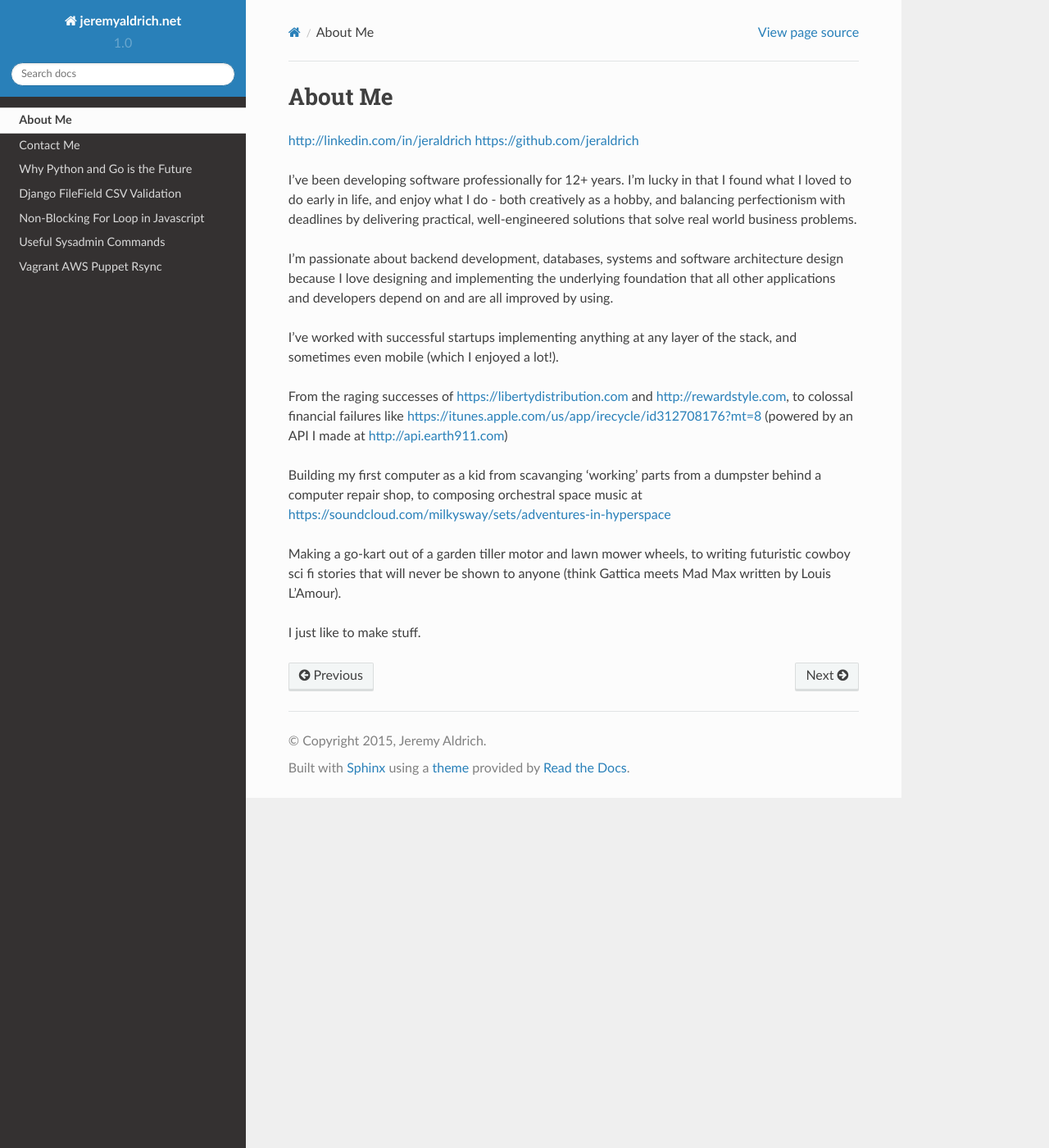
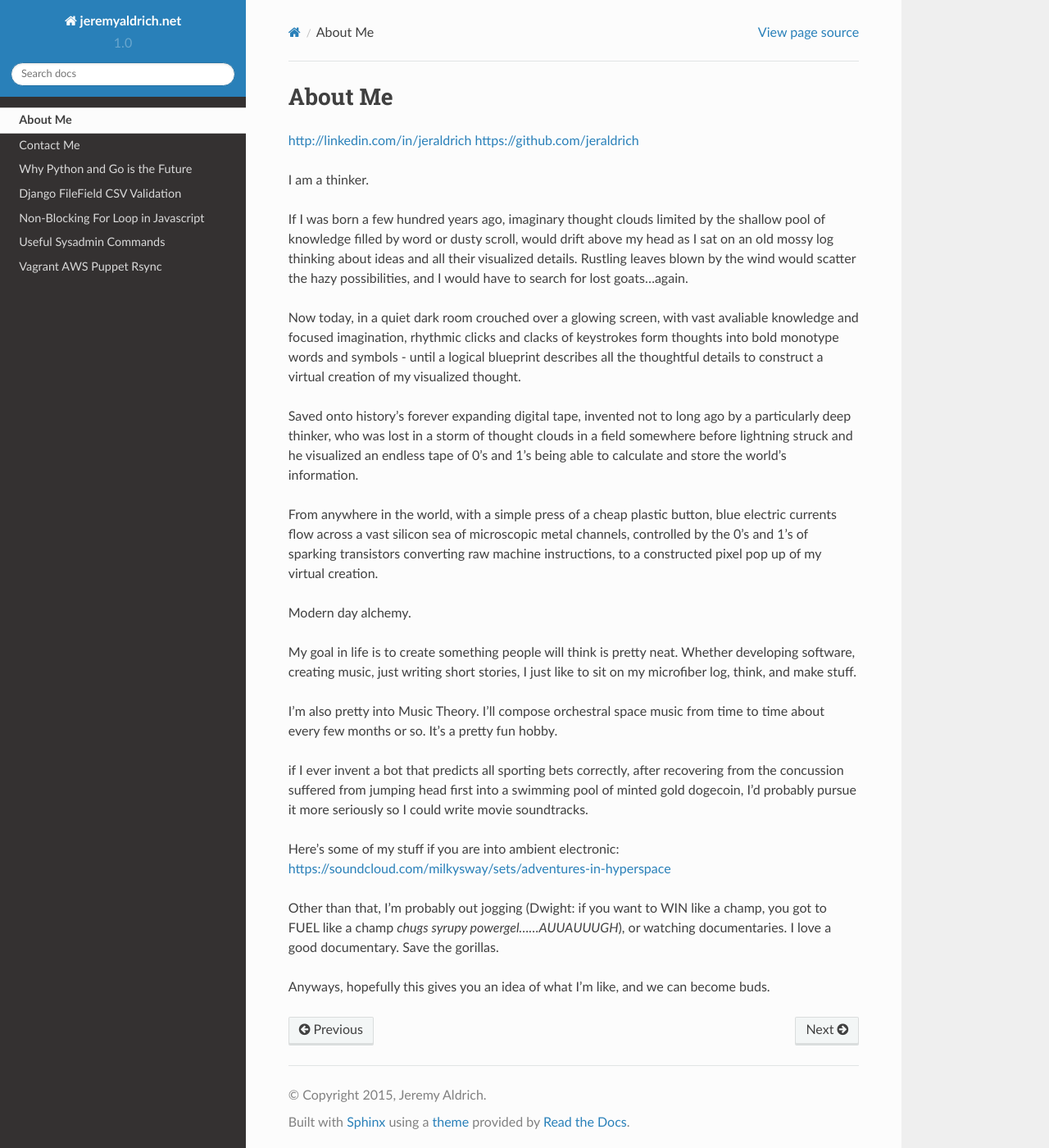
Before and after one commit to jeraldrich/blog, a Sphinx documentation site: the page built from docs/about_me.rst, in a window 1280 px wide and 1400 px high. Shown: the whole window at 82% size. Built offline with Sphinx 7.4.7 and the Read the Docs theme 2.0.0, drawn with Linux system fonts in a browser that asks for light colours.

Commit message:
about me updated

```diff
--- a/docs/about_me.rst
+++ b/docs/about_me.rst
@@ -5,16 +5,26 @@ http://linkedin.com/in/jeraldrich
 https://github.com/jeraldrich
 
 
-I’ve been developing software professionally for 12+ years. I'm lucky in that I found what I loved to do early in life, and enjoy what I do - both creatively as a hobby, and balancing perfectionism with deadlines by delivering practical, well-engineered solutions that solve real world business problems.
+I am a thinker.
 
-I’m passionate about backend development, databases, systems and software architecture design because I love designing and implementing the underlying foundation that all other applications and developers depend on and are all improved by using.
+If I was born a few hundred years ago, imaginary thought clouds limited by the shallow pool of knowledge filled by word or dusty scroll, would drift above my head as I sat on an old mossy log thinking about ideas and all their visualized details. Rustling leaves blown by the wind would scatter the hazy possibilities, and I would have to search for lost goats…again.
 
-I've worked with successful startups implementing anything at any layer of the stack, and sometimes even mobile (which I enjoyed a lot!).
+Now today, in a quiet dark room crouched over a glowing screen, with vast avaliable knowledge and focused imagination, rhythmic clicks and clacks of keystrokes form thoughts into bold monotype words and symbols - until a logical blueprint describes all the thoughtful details to construct a virtual creation of my visualized thought.
 
-From the raging successes of https://libertydistribution.com and http://rewardstyle.com, to colossal financial failures like https://itunes.apple.com/us/app/irecycle/id312708176?mt=8 (powered by an API I made at http://api.earth911.com)
+Saved onto history’s forever expanding digital tape, invented not to long ago by a particularly deep thinker, who was lost in a storm of thought clouds in a field somewhere before lightning struck and he visualized an endless tape of 0’s and 1’s being able to calculate and store the world’s information.
 
-Building my first computer as a kid from scavanging 'working' parts from a dumpster behind a computer repair shop, to composing orchestral space music at https://soundcloud.com/milkysway/sets/adventures-in-hyperspace
+From anywhere in the world, with a simple press of a cheap plastic button, blue electric currents flow across a vast silicon sea of microscopic metal channels, controlled by the 0’s and 1’s of sparking transistors converting raw machine instructions, to a constructed pixel pop up of my virtual creation.
 
-Making a go-kart out of a garden tiller motor and lawn mower wheels, to writing futuristic cowboy sci fi stories that will never be shown to anyone (think Gattica meets Mad Max written by Louis L'Amour).
+Modern day alchemy.
 
-I just like to make stuff.
+My goal in life is to create something people will think is pretty neat. Whether developing software, creating music, just writing short stories, I just like to sit on my microfiber log, think, and make stuff.
+
+I’m also pretty into Music Theory. I’ll compose orchestral space music from time to time about every few months or so. It’s a pretty fun hobby.
+
+if I ever invent a bot that predicts all sporting bets correctly, after recovering from the concussion suffered from jumping head first into a swimming pool of minted gold dogecoin, I’d probably pursue it more seriously so I could write movie soundtracks.
+
+Here’s some of my stuff if you are into ambient electronic: https://soundcloud.com/milkysway/sets/adventures-in-hyperspace
+
+Other than that, I’m probably out jogging (Dwight: if you want to WIN like a champ, you got to FUEL like a champ *chugs syrupy powergel……AUUAUUUGH*), or watching documentaries. I love a good documentary. Save the gorillas.
+
+Anyways, hopefully this gives you an idea of what I’m like, and we can become buds.
```
